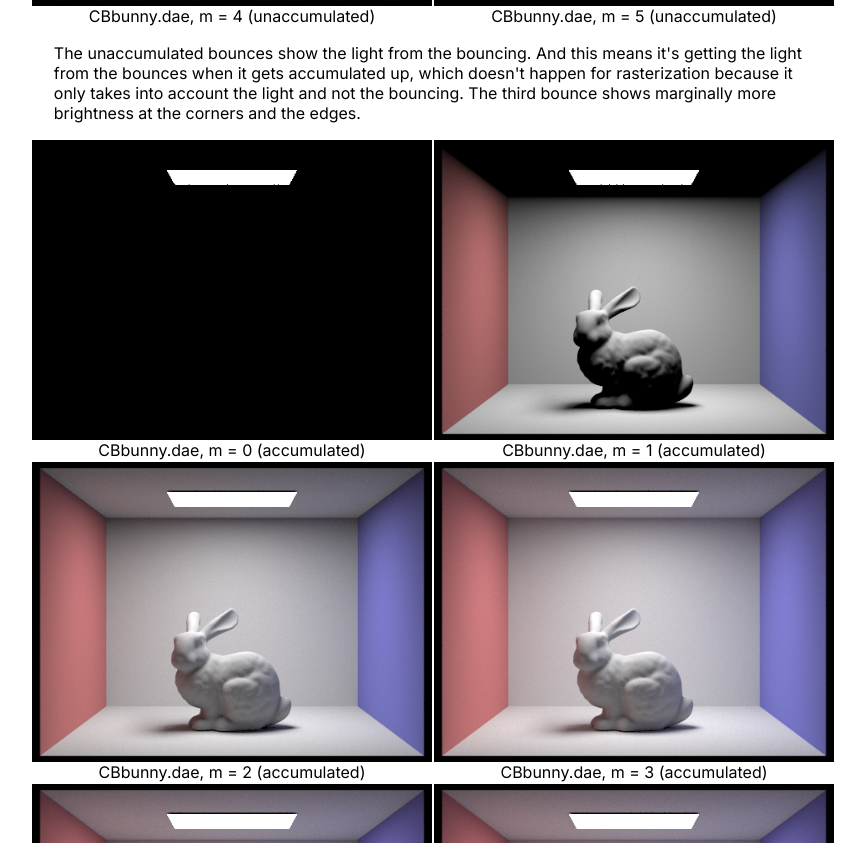
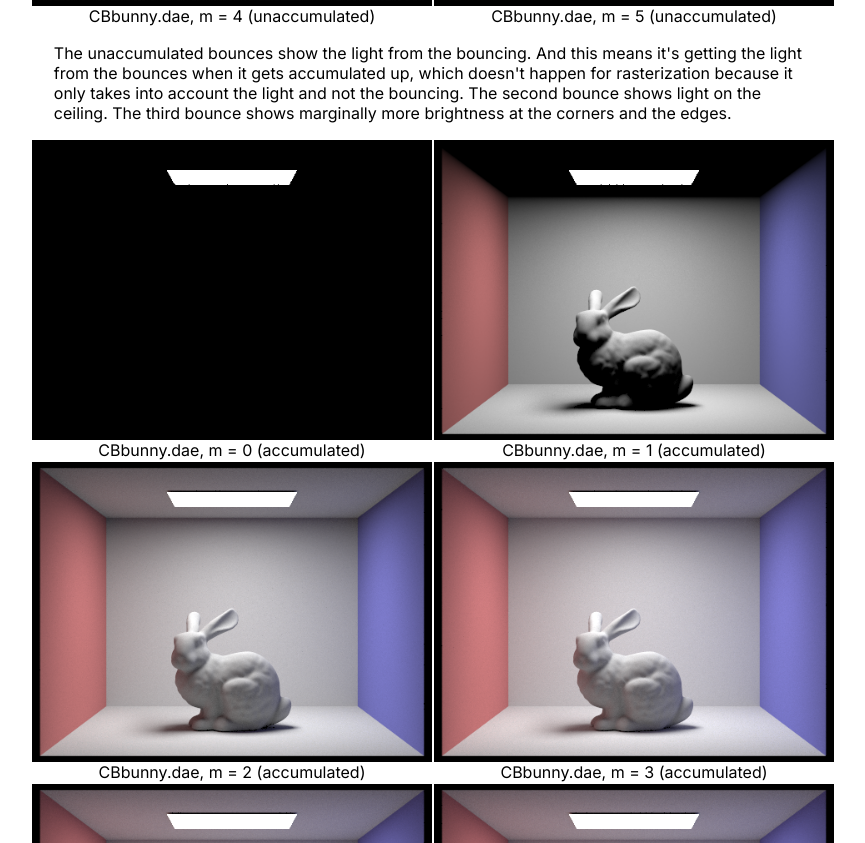
Before and after one commit to cal-cs184-student/hw3-abe-writeup, a plain HTML site: page index.html in a window 1280 px wide. Shown: the part 6057-6900 px from the top of the page, without its empty margins (207-1072 px from the left). Drawn offline with nearby package versions, Linux system fonts and the light colour scheme; some packages are replaced by stand-ins of ours.

Commit message:
Add second bounce note to Part 4
Co-Authored-By: Claude Opus 5.5 <noreply@anthropic.com>
Claude-Session: https://claude.ai/code/session_01MPeHUznhQZGbpGCFmBdCYW

```diff
--- a/index.html
+++ b/index.html
@@ -226,7 +226,7 @@
 			  </tr>
 			</table>
 		</div>
-		<p>The unaccumulated bounces show the light from the bouncing. And this means it's getting the light from the bounces when it gets accumulated up, which doesn't happen for rasterization because it only takes into account the light and not the bouncing. The third bounce shows marginally more brightness at the corners and the edges.</p>
+		<p>The unaccumulated bounces show the light from the bouncing. And this means it's getting the light from the bounces when it gets accumulated up, which doesn't happen for rasterization because it only takes into account the light and not the bouncing. The second bounce shows light on the ceiling. The third bounce shows marginally more brightness at the corners and the edges.</p>
 
 		<!-- Accumulated bounces, m = 0-5 -->
 		<div style="display: flex; flex-direction: column; align-items: center;">
```
